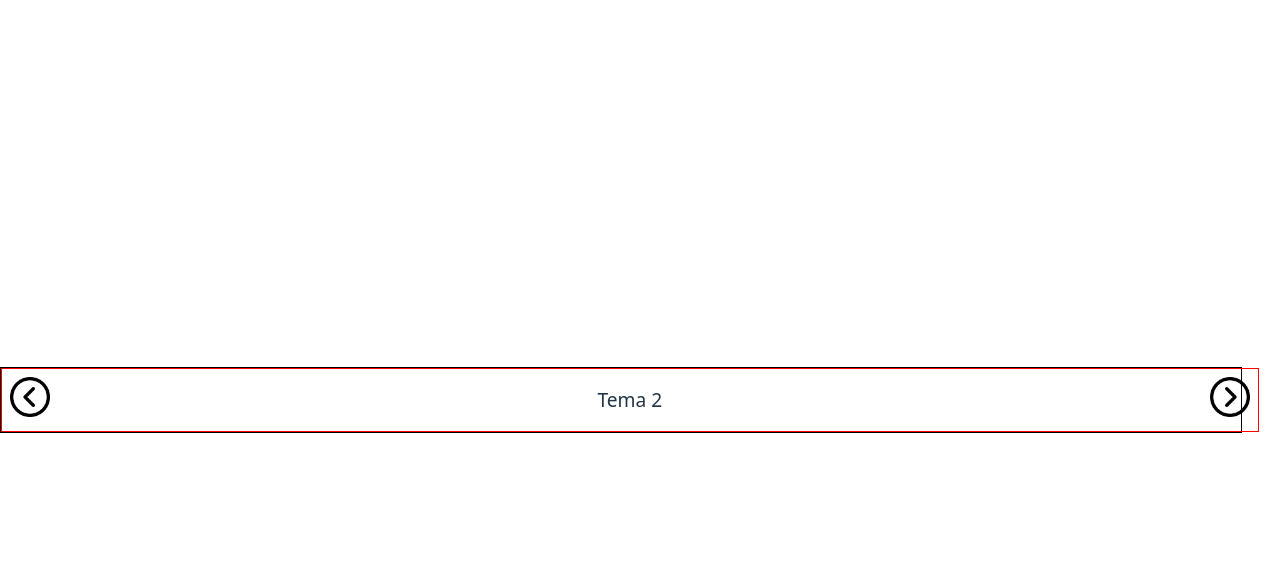
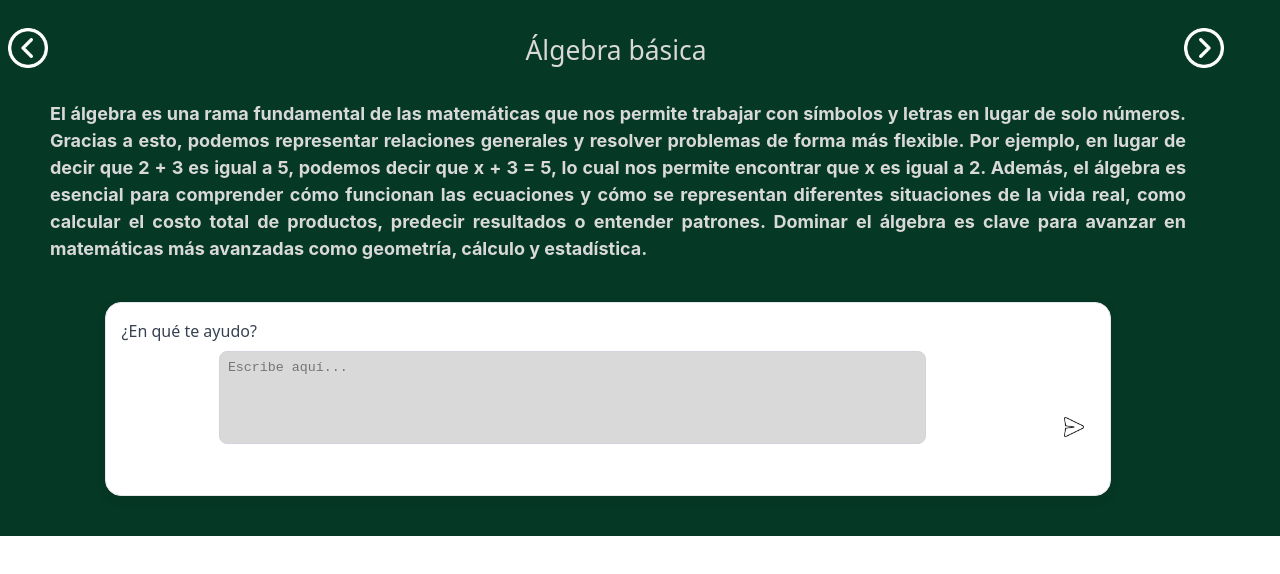
Before and after one commit to KevNunez5/Chiukhan_front, a React (Vite) app: page /topicsample in a window 1280 px wide. Shown: the top 574 px of the page. Built offline with nearby package versions, Linux system fonts and the light colour scheme; the HTML template or start-up script is replaced by a standard one.

Commit message:
Topic page takes data from the JSON and displays it properly

```diff
--- /dev/null
+++ b/src/assets/data/cursos2.json
@@ -0,0 +1,111 @@
+[
+  {
+    "nombre": "Matemáticas",
+    "datoCurioso": "El símbolo igual (=) fue introducido en 1557 por el matemático galés Robert Recorde para evitar repetir la frase “es igual a”.",
+    "temas": [
+      {
+        "titulo": "Álgebra básica",
+        "contenido": "El álgebra es una rama fundamental de las matemáticas que nos permite trabajar con símbolos y letras en lugar de solo números. Gracias a esto, podemos representar relaciones generales y resolver problemas de forma más flexible. Por ejemplo, en lugar de decir que 2 + 3 es igual a 5, podemos decir que x + 3 = 5, lo cual nos permite encontrar que x es igual a 2.\n\nAdemás, el álgebra es esencial para comprender cómo funcionan las ecuaciones y cómo se representan diferentes situaciones de la vida real, como calcular el costo total de productos, predecir resultados o entender patrones. Dominar el álgebra es clave para avanzar en matemáticas más avanzadas como geometría, cálculo y estadística."
+      },
+      {
+        "titulo": "Geometría",
+        "contenido": "La geometría es la rama de las matemáticas que estudia las propiedades y relaciones de puntos, líneas, superficies y cuerpos en el espacio. Desde la antigüedad, se ha utilizado para medir tierras, construir edificios y comprender la forma del mundo que nos rodea. En la geometría plana, por ejemplo, trabajamos con figuras como triángulos, círculos y polígonos.\n\nMás allá de la teoría, la geometría tiene aplicaciones prácticas en áreas como la arquitectura, el diseño gráfico y la ingeniería. Saber calcular perímetros, áreas y volúmenes es esencial para resolver problemas cotidianos y profesionales, y también desarrolla habilidades de razonamiento lógico y espacial."
+      }
+    ],
+    "quiz": {
+      "preguntas": [
+        {
+          "pregunta": "¿Qué representa la letra en una ecuación algebraica?",
+          "opciones": [
+            "Un número desconocido o variable",
+            "Una operación matemática",
+            "El resultado final",
+            "Una constante universal"
+          ],
+          "respuestaCorrecta": 0
+        },
+        {
+          "pregunta": "¿Qué figura tiene todos sus lados y ángulos iguales?",
+          "opciones": [
+            "Un rectángulo",
+            "Un cuadrado",
+            "Un triángulo escaleno",
+            "Un trapecio"
+          ],
+          "respuestaCorrecta": 1
+        }
+      ]
+    }
+  },
+  {
+    "nombre": "Historia",
+    "datoCurioso": "La palabra “México” proviene del náhuatl Mēxihco, que hacía referencia al territorio del pueblo mexica en el valle de Anáhuac.",
+    "temas": [
+      {
+        "titulo": "Independencia de México",
+        "contenido": "La independencia de México fue un proceso histórico que comenzó en 1810 con el famoso Grito de Dolores encabezado por Miguel Hidalgo y Costilla. Este movimiento buscaba poner fin al dominio español y otorgar libertad a los pueblos que habían sido oprimidos durante siglos. A lo largo de los años, diferentes líderes como José María Morelos y Vicente Guerrero continuaron la lucha.\n\nFinalmente, en 1821 se logró la independencia con la firma del Acta de Independencia y la entrada triunfal del Ejército Trigarante a la Ciudad de México. Este hecho marcó el inicio de un México soberano, aunque no significó el fin inmediato de los conflictos internos ni de las luchas por construir una nación justa y equitativa."
+      },
+      {
+        "titulo": "Revolución Mexicana",
+        "contenido": "La Revolución Mexicana inició en 1910 como un movimiento armado contra la dictadura de Porfirio Díaz, quien llevaba más de 30 años en el poder. Los campesinos, obreros y diferentes sectores de la sociedad se unieron para exigir justicia social, mejores condiciones de trabajo y el fin de la concentración de tierras en pocas manos. Líderes como Francisco I. Madero, Emiliano Zapata y Pancho Villa se convirtieron en símbolos de la lucha.\n\nAunque fue un proceso largo y complejo, con muchos enfrentamientos entre distintas facciones, la Revolución dejó como legado importantes transformaciones en la política y en la sociedad mexicana. La Constitución de 1917, producto de este movimiento, incluyó avances en derechos laborales, educación y propiedad de la tierra, sentando las bases del México moderno."
+      }
+    ],
+    "quiz": {
+      "preguntas": [
+        {
+          "pregunta": "¿Quién inició el movimiento de Independencia de México con el Grito de Dolores?",
+          "opciones": [
+            "Benito Juárez",
+            "Miguel Hidalgo y Costilla",
+            "José María Morelos",
+            "Vicente Guerrero"
+          ],
+          "respuestaCorrecta": 1
+        },
+        {
+          "pregunta": "¿En qué año comenzó la Revolución Mexicana?",
+          "opciones": [
+            "1810",
+            "1821",
+            "1910",
+            "1917"
+          ],
+          "respuestaCorrecta": 2
+        }
+      ]
+    }
+  },
+  {
+    "nombre": "Biología",
+    "datoCurioso": "Si estiraras el ADN de una sola célula humana, mediría aproximadamente dos metros de longitud.",
+    "temas": [
+      {
+        "titulo": "La célula y sus funciones",
+        "contenido": "La célula es la unidad básica de la vida; todas las funciones vitales dependen de su organización interna. En las células eucariotas, orgánulos como el núcleo, las mitocondrias y el retículo endoplásmico se reparten tareas: almacenar y proteger el ADN, producir energía y fabricar proteínas, respectivamente.\n\nComprender cómo se comunican y especializan las células permite explicar procesos como el crecimiento, la cicatrización y las enfermedades. Los tejidos (epitelial, muscular, nervioso y conectivo) surgen de grupos de células que cooperan para cumplir funciones específicas en órganos y sistemas."
+      },
+      {
+        "titulo": "Genética básica: ADN y herencia",
+        "contenido": "El ADN almacena la información genética en genes que codifican proteínas; sus variaciones (alelos) explican por qué individuos de una misma especie presentan rasgos distintos. Las leyes de Mendel describen patrones de herencia como dominancia, recesividad y segregación.\n\nEn un cruce simple, un alelo dominante puede ocultar la expresión de uno recesivo en el fenotipo (por ejemplo, Aa expresa el rasgo A). Además de la herencia mendeliana, existen fenómenos como codominancia, herencia poligénica y efectos del ambiente que modulan la expresión de los rasgos."
+      }
+    ],
+    "quiz": {
+      "preguntas": [
+        {
+          "pregunta": "¿Qué organelo celular produce la mayor parte del ATP en células animales?",
+          "opciones": ["Mitocondria", "Ribosoma", "Aparato de Golgi", "Lisosoma"],
+          "respuestaCorrecta": 0
+        },
+        {
+          "pregunta": "Si A es dominante sobre a, ¿qué fenotipo se expresa en el genotipo Aa?",
+          "opciones": [
+            "Rasgo a (recesivo)",
+            "Rasgo A (dominante)",
+            "No se expresa ningún rasgo",
+            "Ambos rasgos por igual"
+          ],
+          "respuestaCorrecta": 1
+        }
+      ]
+    }
+  }
+]
--- a/src/components/TopicsNavigation.css
+++ b/src/components/TopicsNavigation.css
@@ -1,20 +1,19 @@
 .topic-navigator {
   display: flex;
-  justify-content: space-between; /* space buttons + text */
+  justify-content: space-between;
   align-items: center;
-  min-width: 100%;                     /* take full width of parent */
-  border: 1px solid red;
+  min-width: 100%;
   padding: 0.5rem;
   gap: 1rem;
 }
 
-.topic-text {
-  font-size: 1.2rem;
+.topic-title {
+  font-size: 1.65rem;
   font-weight: 500;
   text-align: center;
-  flex: 1;                          /* <-- forces span to stretch */
+  color: #d9d9d9;
+  flex: 1;
 }
-
 
 .nav-button {
   width: 40px;
--- a/src/components/TopicsNavigation.tsx
+++ b/src/components/TopicsNavigation.tsx
@@ -16,7 +16,7 @@ const TopicNavigator: React.FC<TopicNavigatorProps> = ({ text, prevUrl, nextUrl
         <img src={prevTopicImg} alt="Previous topic" className="nav-button" />
       </a>
 
-      <span className="topic-text">{text}</span>
+      <span className="topic-title">{text}</span>
 
       <a href={nextUrl}>
         <img src={nextTopicImg} alt="Next topic" className="nav-button" />
--- a/src/pages/Topics/TopicSample.css
+++ b/src/pages/Topics/TopicSample.css
@@ -1,7 +1,24 @@
 .max-width {
-  width: 97vw;
+  width: 100vw;
   margin: 0;
   padding: 0;
-  border: 1px solid black;
   box-sizing: border-box;
+  justify-self: top;
+  padding-right: 5%;
+  padding-top: 20px;
+  position: fixed;
+  top: 0;
+  left: 0;
+  right: 0;
+  background-color: #063826;
 }
+
+.topic-content{
+    color: #d9d9d9;
+    text-align: justify;
+    padding-left: 50px;
+    padding-right: 30px;
+    font-weight: bold;
+    font-family: 'Inter', sans-serif;
+    font-size: 18px;
+}
--- a/src/pages/Topics/TopicSample.tsx
+++ b/src/pages/Topics/TopicSample.tsx
@@ -1,14 +1,23 @@
 import "./TopicSample.css";
 import TopicNavigator from "../../components/TopicsNavigation";
+import ChatBot from "../../components/ChatBot"
+import cursos from "../../assets/data/cursos2.json";
 
 export default function TopicSample() {
+    const curso = cursos[0];
+    const tema = curso.temas[0];
+
     return (
         <div className="max-width">
             <TopicNavigator
-                text="Tema 2"
+                text={tema.titulo}
                 prevUrl="https://www.youtube.com"
                 nextUrl="https://www.canva.com/"
             />
+            <div className="topic-content">
+                <p>{tema.contenido}</p>
+            </div>
+            <ChatBot />
         </div>
     );
 }
```
Also changed, not shown: src/assets/nextTopic.png, src/assets/prevTopic.png.
